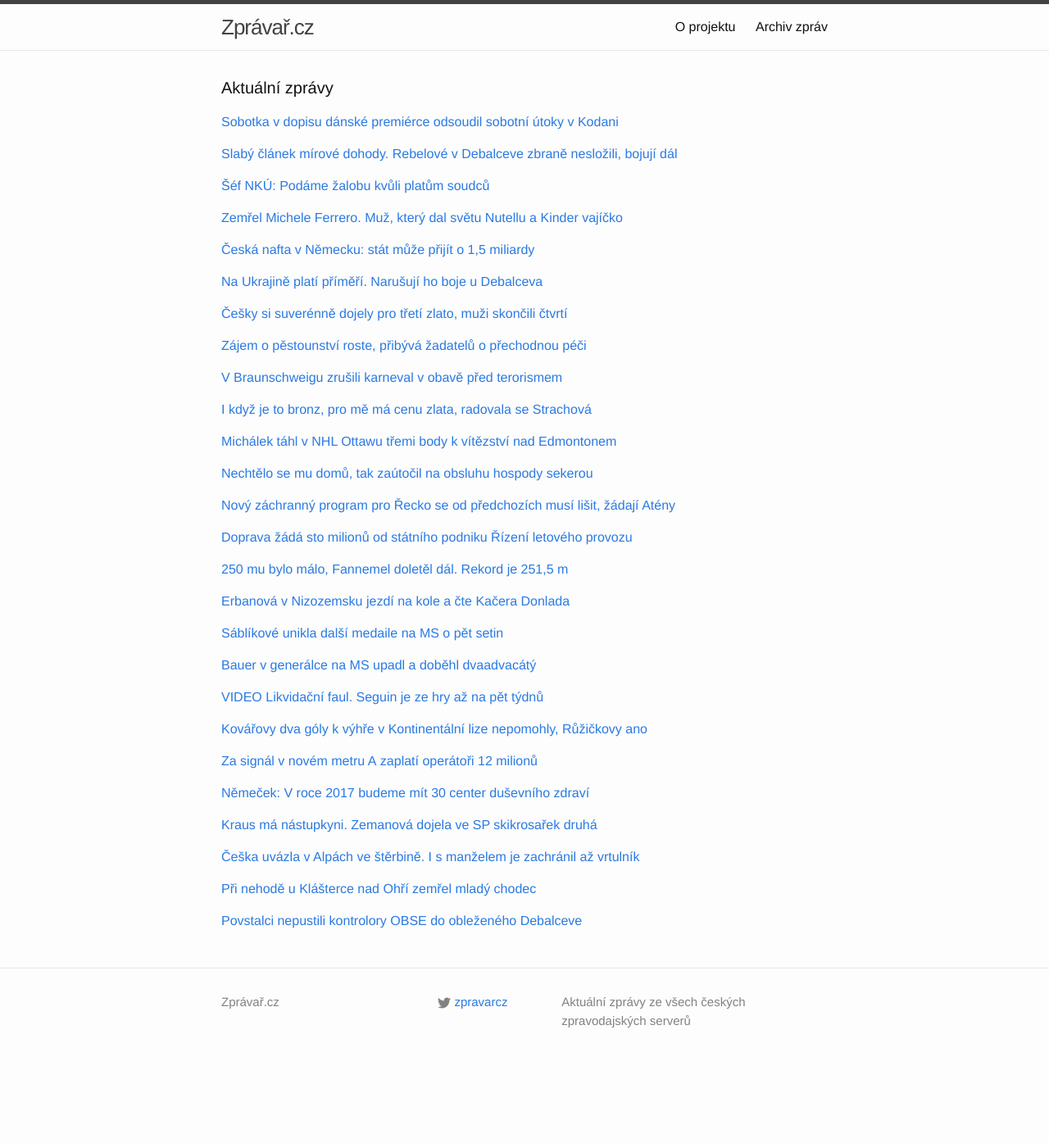
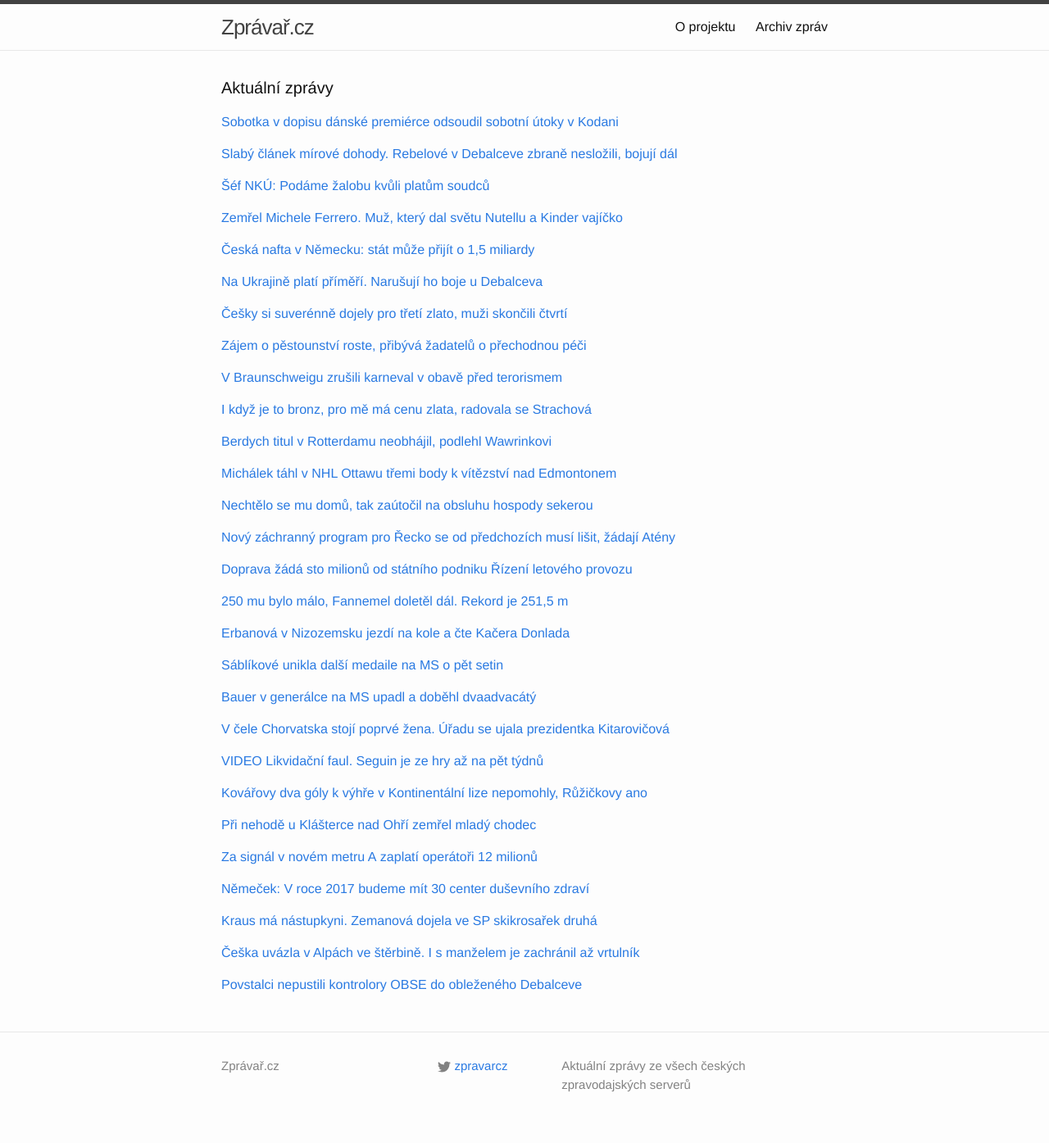
Before and after one commit to adliska/zpravar, a Jekyll site: the page built from index.html, in a window 1280 px wide. Shown: the whole page at 82% size. Built offline with Jekyll 4.4.1, drawn with Linux system fonts in a browser that asks for light colours; before the commit the page ends 1317 px from its top, so only the background shows below that.

Commit message:
zpravar news update

```diff
--- a/index.html
+++ b/index.html
@@ -169,120 +169,135 @@ layout: default
 <li><a href=http://sport.aktualne.cz/strachova-ctyrnasobna-medailistka-z-ms-to-zni-nadherne/r~65df9c50b4e711e49e4b0025900fea04/>Strachová: Čtyřnásobná medailistka z MS? To zní nádherně - sport.aktualne.cz</a></li>
 <li><a href=http://www.sportovninoviny.cz/zpravy/pro-strachovou-je-bronz-ze-slalomu-na-ms-jako-zlato/1181555>Pro Strachovou je bronz ze slalomu na MS jako zlato - www.sportovninoviny.cz</a></li>
 </ul>
-</div><p><a href="javascript:;" onclick="toggle_visibility('zpravy10')">Michálek táhl v NHL Ottawu třemi body k vítězství nad Edmontonem</a></p>
+</div><p><a href="javascript:;" onclick="toggle_visibility('zpravy10')">Berdych titul v Rotterdamu neobhájil, podlehl Wawrinkovi</a></p>
 <div id="zpravy10" style="display:none">
+<ul>
+<li><a href=http://www.tyden.cz/rubriky/sport/tenis/berdych-titul-v-rotterdamu-neobhajil-podlehl-wawrinkovi_333549.html>Berdych titul v Rotterdamu neobhájil, podlehl Wawrinkovi - www.tyden.cz</a></li>
+<li><a href=http://www.denik.cz/tenis/berdych-prisel-v-rotterdamu-o-viteznou-serii-obhajobu-mu-nedopral-wawrinka-20150.html>Berdych přišel v Rotterdamu o vítěznou sérii, finále ovládl Wawrinka - www.denik.cz</a></li>
+<li><a href=http://sport.aktualne.cz/berdych-opet-nezvladl-finale-wawrinka-byl-nad-jeho-sily/r~7be68e00b53211e4ba57002590604f2e/>Berdych opět nezvládl finále, Wawrinka byl nad jeho síly - sport.aktualne.cz</a></li>
+<li><a href=http://sport.aktualne.cz/zive-berdych-vs-wawrinka-finale-turnaje-v-rotterdamu/r~74a83e12b4ed11e49e4b0025900fea04/>ŽIVĚ Berdych vs. Wawrinka, finále turnaje v Rotterdamu - sport.aktualne.cz</a></li>
+</ul>
+</div><p><a href="javascript:;" onclick="toggle_visibility('zpravy11')">Michálek táhl v NHL Ottawu třemi body k vítězství nad Edmontonem</a></p>
+<div id="zpravy11" style="display:none">
 <ul>
 <li><a href=http://www.rozhlas.cz/_zprava/michalek-tahl-v-nhl-ottawu-tremi-body-k-vitezstvi-nad-edmontonem--1455771>Michálek táhl v NHL Ottawu třemi body k vítězství nad Edmontonem - www.rozhlas.cz</a></li>
 <li><a href=http://www.tyden.cz/rubriky/sport/hokej/nhl/michalek-hvezdou-zapasu-jagr-se-narozeninove-vyhry-nedockal_333512.html>Michálek hvězdou zápasu, Jágr se narozeninové výhry nedočkal - www.tyden.cz</a></li>
 <li><a href=http://hokej.idnes.cz/michalek-odehral-svuj-nejlepsi-zapas-sezony-fma-/nhl.aspx?c=A150214_230539_nhl_ald>Michálek odehrál svůj nejlepší zápas sezony, byl u tří gólů Otttawy - hokej.idnes.cz</a></li>
 <li><a href=http://www.sportovninoviny.cz/zpravy/hudler-s-michalkem-patrili-v-nhl-ke-hvezdam-zapasu/1181527>Hudler s Michálkem patřili v NHL ke hvězdám zápasů - www.sportovninoviny.cz</a></li>
 </ul>
-</div><p><a href="javascript:;" onclick="toggle_visibility('zpravy11')">Nechtělo se mu domů, tak zaútočil na obsluhu hospody sekerou </a></p>
-<div id="zpravy11" style="display:none">
+</div><p><a href="javascript:;" onclick="toggle_visibility('zpravy12')">Nechtělo se mu domů, tak zaútočil na obsluhu hospody sekerou </a></p>
+<div id="zpravy12" style="display:none">
 <ul>
 <li><a href=http://www.lidovky.cz/nechtelo-se-mu-domu-tak-zautocil-na-obluhu-hospody-sekerou-paa-/zpravy-domov.aspx?c=A150215_125003_ln_domov_ele>Nechtělo se mu domů, tak zaútočil na obsluhu hospody sekerou  - www.lidovky.cz</a></li>
 <li><a href=http://plzen.idnes.cz/opilec-utocil-v-hospode-sekerou-dnt-/plzen-zpravy.aspx?c=A150215_132524_plzen-zpravy_mav>Opilec v hospodě zaútočil na lidi sekerou. Nelíbilo se mu, že se zavírá - plzen.idnes.cz</a></li>
 <li><a href=http://zpravy.aktualne.cz/regiony/plzensky/opily-muz-utocil-v-hospode-sekerou-nechtel-aby-se-zaviralo/r~a24a5b10b50711e49bec0025900fea04/>Opilý muž útočil v hospodě sekerou. Nechtěl, aby se zavíralo - zpravy.aktualne.cz</a></li>
 <li><a href=http://www.novinky.cz/krimi/361724-opilec-se-sekerou-vymlatil-hospodu-ctyri-hoste-skoncili-v-nemocnici.html>Opilec se sekerou vymlátil hospodu, čtyři hosté skončili v nemocnici - www.novinky.cz</a></li>
 </ul>
-</div><p><a href="javascript:;" onclick="toggle_visibility('zpravy12')">Nový záchranný program pro Řecko se od předchozích musí lišit, žádají Atény</a></p>
-<div id="zpravy12" style="display:none">
+</div><p><a href="javascript:;" onclick="toggle_visibility('zpravy13')">Nový záchranný program pro Řecko se od předchozích musí lišit, žádají Atény</a></p>
+<div id="zpravy13" style="display:none">
 <ul>
 <li><a href=http://byznys.ihned.cz/c1-63540960-novy-zachranny-program-pro-recko-se-od-predchozich-musi-lisit-zadaji-ateny>Nový záchranný program pro Řecko se od předchozích musí lišit, žádají Atény - byznys.ihned.cz</a></li>
 <li><a href=http://zpravy.e15.cz/zahranicni/ekonomika/recka-vlada-dal-odmita-zachranne-programy-sliby-volicum-pry-plati-1163134>Řecká vláda dál odmítá záchranné programy, sliby voličům prý platí - zpravy.e15.cz</a></li>
 <li><a href=http://zpravy.e15.cz/zahranicni/ekonomika/nic-se-nemeni-recka-vladni-garnitura-dal-odmita-zachranne-programy-1163134>Nic se nemění: řecká vládní garnitura dál odmítá záchranné programy - zpravy.e15.cz</a></li>
 <li><a href=http://byznys.ihned.cz/c1-63540960-novy-zachranny-program-pro-recko-se-od-predchozich-musi-lisit-zadaji-atheny>Nový záchranný program pro Řecko se od předchozích musí lišit, žádají Athény - byznys.ihned.cz</a></li>
 </ul>
-</div><p><a href="javascript:;" onclick="toggle_visibility('zpravy13')">Doprava žádá sto milionů od státního podniku Řízení letového provozu</a></p>
-<div id="zpravy13" style="display:none">
+</div><p><a href="javascript:;" onclick="toggle_visibility('zpravy14')">Doprava žádá sto milionů od státního podniku Řízení letového provozu</a></p>
+<div id="zpravy14" style="display:none">
 <ul>
 <li><a href=http://byznys.ihned.cz/c1-63540760-doprava-zada-sto-milionu-od-statniho-podniku-rizeni-letoveho-provozu>Doprava žádá sto milionů od státního podniku Řízení letového provozu - byznys.ihned.cz</a></li>
 <li><a href=http://domaci.ihned.cz/c1-63540760-doprava-zada-sto-milionu-od-statniho-podniku-rizeni-letoveho-provozu>Doprava žádá sto milionů od státního podniku Řízení letového provozu - domaci.ihned.cz</a></li>
 <li><a href=http://zpravy.e15.cz/byznys/doprava-a-logistika/tok-chce-ze-zisku-letovych-dispeceru-vytahnout-sto-milionu-1163107>Ťok chce ze zisku letových dispečerů vytáhnout sto milionů - zpravy.e15.cz</a></li>
 <li><a href=http://www.denik.cz/ekonomika/ministerstvo-pozaduje-sto-milionu-kc-z-rizeni-letoveho-provozu-20150215.html>Ministerstvo požaduje sto milionů z Řízení letového provozu - www.denik.cz</a></li>
 </ul>
-</div><p><a href="javascript:;" onclick="toggle_visibility('zpravy14')">250 mu bylo málo, Fannemel doletěl dál. Rekord je 251,5 m</a></p>
-<div id="zpravy14" style="display:none">
+</div><p><a href="javascript:;" onclick="toggle_visibility('zpravy15')">250 mu bylo málo, Fannemel doletěl dál. Rekord je 251,5 m</a></p>
+<div id="zpravy15" style="display:none">
 <ul>
 <li><a href=http://sport.aktualne.cz/250-mu-bylo-malo-fannemel-doletel-dal-rekord-je-251-5-m/r~ff60c566b52d11e4b6d20025900fea04/>250 mu bylo málo, Fannemel doletěl dál. Rekord je 251,5 m - sport.aktualne.cz</a></li>
 <li><a href=http://www.tyden.cz/rubriky/sport/zimni-sporty/fannemel-ve-vikersundu-vylepsil-rekord-na-251-5-m-a-vede_333544.html>Fannemel ve Vikersundu vylepšil rekord na 251,5 m a vede - www.tyden.cz</a></li>
 <li><a href=http://sport.idnes.cz/anders-fannemel-svetovy-rekord-vikersund-lety-flo-/lyzovani.aspx?c=A150215_171906_lyzovani_ten>251,5 metru! Fannemel si zaletěl pro světový rekord a ve Vikersundu vede - sport.idnes.cz</a></li>
 <li><a href=http://www.denik.cz/zimni_sporty/letecke-dostihy-pokracuji-fannemel-vylepsil-svetovy-rekord-na-251-5-metru-201502.html>Letecké dostihy pokračují. Fannemel vylepšil světový rekord na 251,5 metru - www.denik.cz</a></li>
 </ul>
-</div><p><a href="javascript:;" onclick="toggle_visibility('zpravy15')">Erbanová v Nizozemsku jezdí na kole a čte Kačera Donlada</a></p>
-<div id="zpravy15" style="display:none">
+</div><p><a href="javascript:;" onclick="toggle_visibility('zpravy16')">Erbanová v Nizozemsku jezdí na kole a čte Kačera Donlada</a></p>
+<div id="zpravy16" style="display:none">
 <ul>
 <li><a href=http://sport.aktualne.cz/erbanova-v-nizozemsku-jezdi-na-kole-a-cte-kacera-donlada/r~8f128568b4f311e4aff10025900fea04/>Erbanová v Nizozemsku jezdí na kole a čte Kačera Donlada - sport.aktualne.cz</a></li>
 <li><a href=http://www.tyden.cz/rubriky/sport/zimni-sporty/bronzova-erbanova-odchod-do-holandska-byl-spravny-krok_333515.html>Bronzová Erbanová: Odchod do Holandska byl správný krok - www.tyden.cz</a></li>
 <li><a href=http://www.denik.cz/zimni_sporty/erbanova-odchodu-z-ceska-nelituje-ma-z-ms-bronz-a-cte-kacera-donalda-20150215.html>Erbanová odchodu z Česka nelituje. Má z MS bronz a čte kačera Donalda - www.denik.cz</a></li>
 <li><a href=http://www.sportovninoviny.cz/zpravy/bronzova-erbanova-odchod-do-holandska-byl-spravny-krok/1181589>Bronzová Erbanová: Odchod do Holandska byl správný krok - www.sportovninoviny.cz</a></li>
 </ul>
-</div><p><a href="javascript:;" onclick="toggle_visibility('zpravy16')">Sáblíkové unikla další medaile na MS o pět setin</a></p>
-<div id="zpravy16" style="display:none">
+</div><p><a href="javascript:;" onclick="toggle_visibility('zpravy17')">Sáblíkové unikla další medaile na MS o pět setin</a></p>
+<div id="zpravy17" style="display:none">
 <ul>
 <li><a href=http://sport.aktualne.cz/sablikove-unikla-dalsi-medaile-na-ms-o-pet-setin/r~faf27f56b51e11e490f70025900fea04/>Sáblíkové unikla další medaile na MS o pět setin - sport.aktualne.cz</a></li>
 <li><a href=http://www.rozhlas.cz/_zprava/sablikova-dojela-na-ms-ctvrta-v-zavode-na-1500-metru-od-medaile-ji-delilo-pet-setin--1455819>Sáblíková dojela na MS čtvrtá v závodě na 1500 metrů. Od medaile ji dělilo pět setin - www.rozhlas.cz</a></li>
 <li><a href=http://www.denik.cz/zimni_sporty/sablikove-unikla-treti-medaile-na-ms-je-o-pet-setin-20150215.html>Sáblíkové unikla třetí medaile na MS je o pět setin. Slavila Boweová - www.denik.cz</a></li>
 <li><a href=http://sport.idnes.cz/ms-v-rychlobrusleni-0q5-/sporty.aspx?c=A150215_143954_sporty_tm2>Jen pět setin od bronzu. Sáblíková sahala na 1500 metrů po třetí medaili - sport.idnes.cz</a></li>
 </ul>
-</div><p><a href="javascript:;" onclick="toggle_visibility('zpravy17')">Bauer v generálce na MS upadl a doběhl dvaadvacátý</a></p>
-<div id="zpravy17" style="display:none">
+</div><p><a href="javascript:;" onclick="toggle_visibility('zpravy18')">Bauer v generálce na MS upadl a doběhl dvaadvacátý</a></p>
+<div id="zpravy18" style="display:none">
 <ul>
 <li><a href=http://sport.aktualne.cz/bauer-v-generalce-na-ms-upadl-a-dobehl-dvaadvacaty/r~4467057cb51e11e4b98c002590604f2e/>Bauer v generálce na MS upadl a doběhl dvaadvacátý - sport.aktualne.cz</a></li>
 <li><a href=http://www.sportovninoviny.cz/zpravy/bauer-v-generalce-na-ms-upadl-a-dobehl-dvaadvacaty/1181619>Bauer v generálce na MS upadl a doběhl dvaadvacátý - www.sportovninoviny.cz</a></li>
 <li><a href=http://www.denik.cz/zimni_sporty/povedena-generalka-kallova-pred-ms-deklasovala-souperky-v-ostersundu-20150215.html>Povedená generálka. Kallová před MS deklasovala soupeřky v Östersundu - www.denik.cz</a></li>
 </ul>
-</div><p><a href="javascript:;" onclick="toggle_visibility('zpravy18')">VIDEO Likvidační faul. Seguin je ze hry až na pět týdnů</a></p>
-<div id="zpravy18" style="display:none">
+</div><p><a href="javascript:;" onclick="toggle_visibility('zpravy19')">V čele Chorvatska stojí poprvé žena. Úřadu se ujala prezidentka Kitarovičová</a></p>
+<div id="zpravy19" style="display:none">
+<ul>
+<li><a href=http://zahranicni.ihned.cz/evropa-slovensko/c1-63541570-v-cele-chorvatska-stoji-poprve-zena-uradu-se-ujala-prezidentka-kitarovicova>V čele Chorvatska stojí poprvé žena. Úřadu se ujala prezidentka Kitarovičová - zahranicni.ihned.cz</a></li>
+<li><a href=http://www.ceskenoviny.cz/zpravy/zpravy/nova-chorvatska-prezidentka-se-ujala-uradu-chce-ozivit-ekonomiku/1181670>Nová chorvatská prezidentka se ujala úřadu, chce oživit ekonomiku - www.ceskenoviny.cz</a></li>
+<li><a href=http://www.tyden.cz/rubriky/zahranici/evropa/chorvatska-prezidentka-pri-sve-inauguraci-vyzvala-k-jednote_333531.html>Chorvatská prezidentka při své inauguraci vyzvala k jednotě - www.tyden.cz</a></li>
+</ul>
+</div><p><a href="javascript:;" onclick="toggle_visibility('zpravy20')">VIDEO Likvidační faul. Seguin je ze hry až na pět týdnů</a></p>
+<div id="zpravy20" style="display:none">
 <ul>
 <li><a href=http://sport.aktualne.cz/video-seguin-ma-po-likvidacnim-zakroku-po-sezone/r~3c0fe1f6b50411e486b9002590604f2e/>VIDEO Likvidační faul. Seguin je ze hry až na pět týdnů - sport.aktualne.cz</a></li>
 <li><a href=http://hokej.idnes.cz/tyler-seguin-hokej-nhl-zraneni-dz5-/nhl.aspx?c=A150215_121645_nhl_ten>Voráček setřásl rivala. Seguinovu životní sezonu přeruší zraněné koleno - hokej.idnes.cz</a></li>
 <li><a href=http://www.denik.cz/hokej/kanadske-bodovani-nhl-vorackovi-ubyl-souper-seguin-je-zraneny-20150215.html>Kanadské bodováni NHL: Voráčkovi ubyl soupeř, Seguin je zraněný - www.denik.cz</a></li>
 </ul>
-</div><p><a href="javascript:;" onclick="toggle_visibility('zpravy19')">Kovářovy dva góly k výhře v Kontinentální lize nepomohly, Růžičkovy ano</a></p>
-<div id="zpravy19" style="display:none">
+</div><p><a href="javascript:;" onclick="toggle_visibility('zpravy21')">Kovářovy dva góly k výhře v Kontinentální lize nepomohly, Růžičkovy ano</a></p>
+<div id="zpravy21" style="display:none">
 <ul>
 <li><a href=http://hokej.idnes.cz/khl-a-spol-c76-/evropa.aspx?c=A150215_160849_evropa_ten>Kovářovy dva góly k výhře v Kontinentální lize nepomohly, Růžičkovy ano - hokej.idnes.cz</a></li>
 <li><a href=http://www.denik.cz/hokej/kovar-s-ruzickou-si-v-khl-rozsirili-strelecke-ucty-o-dva-goly-20150215.html>Kovář s Růžičkou si v KHL rozšířili střelecké účty o dva góly - www.denik.cz</a></li>
 <li><a href=http://sport.aktualne.cz/kovar-s-ruzickou-dali-v-khl-po-dvou-golech/r~d35eb68eb52411e49fc3002590604f2e/>Kovář s Růžičkou dali v KHL po dvou gólech - sport.aktualne.cz</a></li>
 </ul>
-</div><p><a href="javascript:;" onclick="toggle_visibility('zpravy20')">Za signál v novém metru A zaplatí operátoři 12 milionů</a></p>
-<div id="zpravy20" style="display:none">
+</div><p><a href="javascript:;" onclick="toggle_visibility('zpravy22')">Při nehodě u Klášterce nad Ohří zemřel mladý chodec</a></p>
+<div id="zpravy22" style="display:none">
+<ul>
+<li><a href=http://zpravy.aktualne.cz/regiony/ustecky/pri-nehode-na-chomutovsku-zemrel-dnes-rano-mlady-chodec/r~0b727ee6b50911e4b98c002590604f2e/>Při nehodě u Klášterce nad Ohří zemřel mladý chodec - zpravy.aktualne.cz</a></li>
+<li><a href=http://zpravy.aktualne.cz/regiony/pri-nehode-na-chomutovsku-zemrel-dnes-rano-mlady-chodec/r~0b727ee6b50911e4b98c002590604f2e/>Při nehodě na Chomutovsku dnes zemřel mladý chodec - zpravy.aktualne.cz</a></li>
+<li><a href=http://www.novinky.cz/krimi/361728-pri-nehode-na-chomutovsku-zahynul-mlady-chodec.html>Při nehodě na Chomutovsku zahynul mladý chodec - www.novinky.cz</a></li>
+</ul>
+</div><p><a href="javascript:;" onclick="toggle_visibility('zpravy23')">Za signál v novém metru A zaplatí operátoři 12 milionů</a></p>
+<div id="zpravy23" style="display:none">
 <ul>
 <li><a href=http://www.denik.cz/ekonomika/za-signal-v-novem-metru-a-zaplati-operatori-12-milionu-20150215.html>Za signál v novém metru A zaplatí operátoři 12 milionů - www.denik.cz</a></li>
 <li><a href=http://www.financninoviny.cz/zpravodajstvi/zpravy/za-signal-v-novem-metru-a-zaplati-operatori-12-mil-kc/1181639>Za signál v novém metru A zaplatí operátoři 12 mil. Kč - www.financninoviny.cz</a></li>
 <li><a href=http://domaci.ihned.cz/c1-63531560-metro-a-signal-telefon-internet-operatori-zaplati-12-milionu-najem>V nových tunelech metra A bude signál. Operátoři zaplatí 12 milionů i nájem - domaci.ihned.cz</a></li>
 </ul>
-</div><p><a href="javascript:;" onclick="toggle_visibility('zpravy21')">Němeček: V roce 2017 budeme mít 30 center duševního zdraví</a></p>
-<div id="zpravy21" style="display:none">
+</div><p><a href="javascript:;" onclick="toggle_visibility('zpravy24')">Němeček: V roce 2017 budeme mít 30 center duševního zdraví</a></p>
+<div id="zpravy24" style="display:none">
 <ul>
 <li><a href=http://www.ceskatelevize.cz/ct24/domaci/301782-nemecek-v-roce-2017-budeme-mit-30-center-dusevniho-zdravi/>Němeček: V roce 2017 budeme mít 30 center duševního zdraví - www.ceskatelevize.cz</a></li>
 <li><a href=http://domaci.ihned.cz/c1-63540990-nemecek-planuje-stavbu-az-30-center-dusevniho-zdravi-zaplatit-je-ma-eu>Němeček plánuje stavbu až 30 center duševního zdraví. Zaplatit je má EU - domaci.ihned.cz</a></li>
 <li><a href=http://www.ceskenoviny.cz/zpravy/zpravy/do-dvou-let-ma-v-cr-vzniknout-30-center-dusevniho-zdravi/1181664>Do dvou let má v ČR vzniknout 30 center duševního zdraví - www.ceskenoviny.cz</a></li>
 </ul>
-</div><p><a href="javascript:;" onclick="toggle_visibility('zpravy22')">Kraus má nástupkyni. Zemanová dojela ve SP skikrosařek druhá</a></p>
-<div id="zpravy22" style="display:none">
+</div><p><a href="javascript:;" onclick="toggle_visibility('zpravy25')">Kraus má nástupkyni. Zemanová dojela ve SP skikrosařek druhá</a></p>
+<div id="zpravy25" style="display:none">
 <ul>
 <li><a href=http://sport.idnes.cz/skikros-svetovy-pohar-andrea-zemanova-druha-aare-fbv-/lyzovani.aspx?c=A150215_154002_lyzovani_ten>Kraus má nástupkyni. Zemanová dojela ve SP skikrosařek druhá - sport.idnes.cz</a></li>
 <li><a href=http://www.denik.cz/zimni_sporty/zivotni-vysledek-skikrosarka-zemanova-vybojovala-ve-sp-stribro-20150215.html>Životní výsledek. Skikrosařka Zemanová vybojovala ve SP stříbro - www.denik.cz</a></li>
 <li><a href=http://sport.aktualne.cz/skikrosarka-zemanova-skoncila-druha-v-zavode-sp-v-aare/r~33f8584cb52011e49fc3002590604f2e/>Skikrosařka Zemanová skončila druhá v závodě SP v Aare - sport.aktualne.cz</a></li>
 </ul>
-</div><p><a href="javascript:;" onclick="toggle_visibility('zpravy23')">Češka uvázla v Alpách ve štěrbině. I s manželem je zachránil až vrtulník</a></p>
-<div id="zpravy23" style="display:none">
+</div><p><a href="javascript:;" onclick="toggle_visibility('zpravy26')">Češka uvázla v Alpách ve štěrbině. I s manželem je zachránil až vrtulník</a></p>
+<div id="zpravy26" style="display:none">
 <ul>
 <li><a href=http://zpravy.idnes.cz/cesi-se-dostali-do-potizi-v-tyrolskych-alpach-fao-/zahranicni.aspx?c=A150215_121443_zahranicni_ert>Češka uvázla v Alpách ve štěrbině. I s manželem je zachránil až vrtulník - zpravy.idnes.cz</a></li>
 <li><a href=http://www.novinky.cz/zahranicni/evropa/361727-cesky-manzelsky-par-se-dostal-do-problemu-v-tyrolskych-alpach.html>Český manželský pár se dostal do problémů v tyrolských Alpách - www.novinky.cz</a></li>
 <li><a href=http://zpravy.aktualne.cz/domaci/ceska-turistka-uvizla-v-alpach-povedlo-se-ji-ale-vyprostit/r~85ec8698b50011e49fc3002590604f2e/>Česká turistka uvízla v Alpách, povedlo se ji ale vyprostit - zpravy.aktualne.cz</a></li>
 </ul>
-</div><p><a href="javascript:;" onclick="toggle_visibility('zpravy24')">Při nehodě u Klášterce nad Ohří zemřel mladý chodec</a></p>
-<div id="zpravy24" style="display:none">
-<ul>
-<li><a href=http://zpravy.aktualne.cz/regiony/ustecky/pri-nehode-na-chomutovsku-zemrel-dnes-rano-mlady-chodec/r~0b727ee6b50911e4b98c002590604f2e/>Při nehodě u Klášterce nad Ohří zemřel mladý chodec - zpravy.aktualne.cz</a></li>
-<li><a href=http://zpravy.aktualne.cz/regiony/pri-nehode-na-chomutovsku-zemrel-dnes-rano-mlady-chodec/r~0b727ee6b50911e4b98c002590604f2e/>Při nehodě na Chomutovsku dnes zemřel mladý chodec - zpravy.aktualne.cz</a></li>
-<li><a href=http://www.novinky.cz/krimi/361728-pri-nehode-na-chomutovsku-zahynul-mlady-chodec.html>Při nehodě na Chomutovsku zahynul mladý chodec - www.novinky.cz</a></li>
-</ul>
-</div><p><a href="javascript:;" onclick="toggle_visibility('zpravy25')">Povstalci nepustili kontrolory OBSE do obleženého Debalceve</a></p>
-<div id="zpravy25" style="display:none">
+</div><p><a href="javascript:;" onclick="toggle_visibility('zpravy27')">Povstalci nepustili kontrolory OBSE do obleženého Debalceve</a></p>
+<div id="zpravy27" style="display:none">
 <ul>
 <li><a href=http://zpravy.e15.cz/zahranicni/udalosti/povstalci-nepustili-kontrolory-obse-do-oblezeneho-debalceve-1163184>Povstalci nepustili kontrolory OBSE do obleženého Debalceve - zpravy.e15.cz</a></li>
 <li><a href=http://www.ceskenoviny.cz/zpravy/zpravy/povstalci-pry-nepustili-kontrolory-obse-do-oblezeneho-debalceve/1181666>Povstalci prý nepustili kontrolory OBSE do obleženého Debalceve - www.ceskenoviny.cz</a></li>
```
